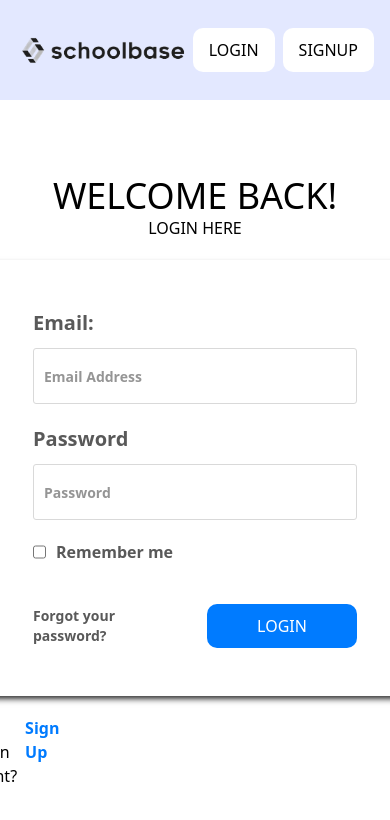
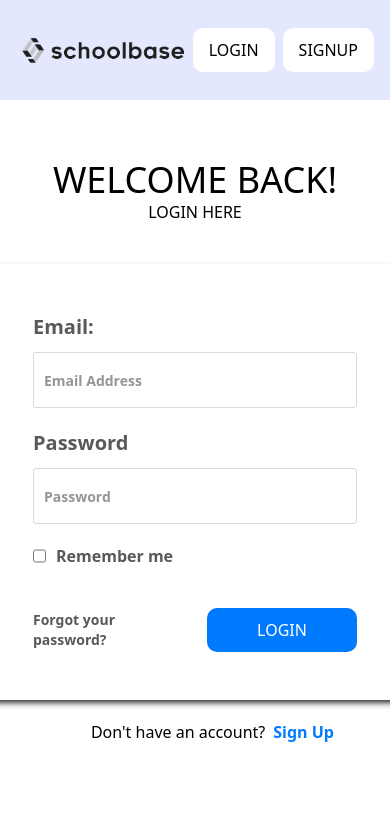
Before and after one commit to AJ1732/capstone_schoolbase_lms, a React (Vite) app: page /login in a window 390 px wide. Shown: the top 820 px of the page. Built offline with nearby package versions, Linux system fonts and the light colour scheme.

Commit message:
chore: update responsiveness

```diff
--- a/src/anatomy/Pages/Login.jsx
+++ b/src/anatomy/Pages/Login.jsx
@@ -3,7 +3,8 @@ import { LogInForm } from "../../components/Form/Forms";
 
 const Login = () => {
   return (
-    <div className="content | min-h-[calc(100vh_-_100px)] py-10 flex flex-col items-center justify-center">
+    <div className="content | min-h-[calc(100vh_-_100px)] py-10">
+      <div className='flex flex-col items-center justify-center gap-5'>
         <div className="text-center my-5">
             <h1 className="text-4xl font-normal">WELCOME BACK!</h1>
             <h3>LOGIN HERE</h3>
@@ -11,10 +12,11 @@ const Login = () => {
 
         <LogInForm />
 
-      <h3 className="flex justify-end mr-[_380px] mt-5">
+        <h3 className="flex self-end pr-10">
           Don't have an account?
           <NavLink to="/signup" className="font-semibold text-primary-00 ml-2">Sign Up</NavLink>
         </h3>
+      </div>
     </div>
   )
 }
```
Lines whose indentation alone changed are shown as unchanged.
